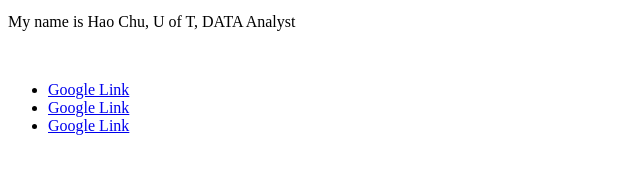
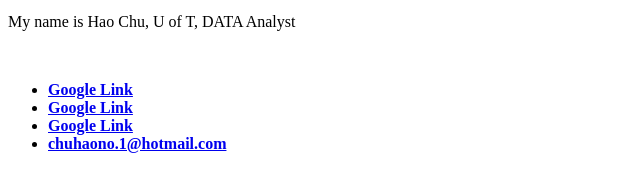
Before and after one commit to chuhaovince/chuhaovince.github.io, a plain HTML site: page index.html in a window 1280 px wide. Shown: the part 101-292 px from the top of the page, without its empty margins (0-640 px from the left). Drawn offline with Linux system fonts and the light colour scheme.

Commit message:
Update index.html

```diff
--- a/index.html
+++ b/index.html
@@ -16,9 +16,10 @@
   </p>
   <br>
   <ul>
-    <li><strong></strong> <a href = "https://www.google.ca/">  Google Link </a> </li>
-    <li> <a href = "https://www.linkedin.com/feed/">  Google Link </a> </li>
-    <li> <a href = "https://www.google.ca">  Google Link </a> </li>
+    <li><strong> <a href = "https://www.google.ca/">  Google Link </a></strong> </li>
+    <li><strong> <a href = "https://www.linkedin.com/feed/">  Google Link </a> </strong></li>
+    <li> <strong> <a href = "https://www.google.ca">  Google Link </a></strong> </li>
+    <li><strong> <a href = "mailto:chuhaono.1@hotamil.com">  chuhaono.1@hotmail.com </a></strong> </li>
   </ul>
 </body>
 
```
